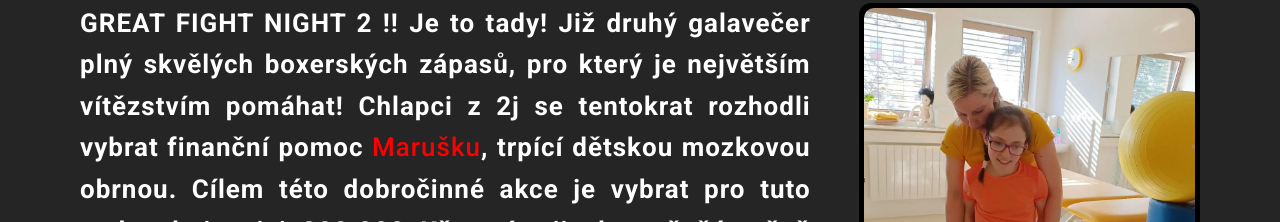
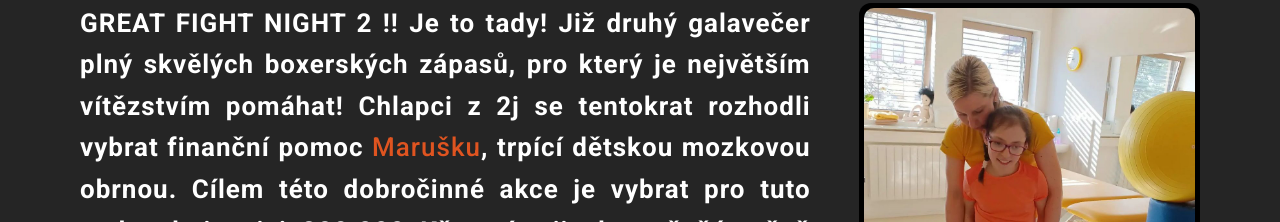
Before and after one commit to theokeist/great2j, a Next.js app: page /great-fight-night-2 in a window 1280 px wide. Shown: the part 860-1082 px from the top of the page. Built offline with nearby package versions, Linux system fonts and the light colour scheme.

Commit message:
ADD: add correct color

```diff
--- a/pages/great-fight-night-2.tsx
+++ b/pages/great-fight-night-2.tsx
@@ -69,7 +69,7 @@ export default function Events() {
                         vybrat finanční pomoc{" "}
                         <a
                           style={{
-                            color: "red",
+                            color: "rgba(249,91,32,0.88)",
                             textDecoration: "none",
                             fontWeight: 500,
                           }}
@@ -131,7 +131,7 @@ export default function Events() {
                         vybrat finanční pomoc{" "}
                         <a
                           style={{
-                            color: "red",
+                            color: "rgba(249,91,32,0.88)",
                             textDecoration: "none",
                             fontWeight: 500,
                           }}
```
